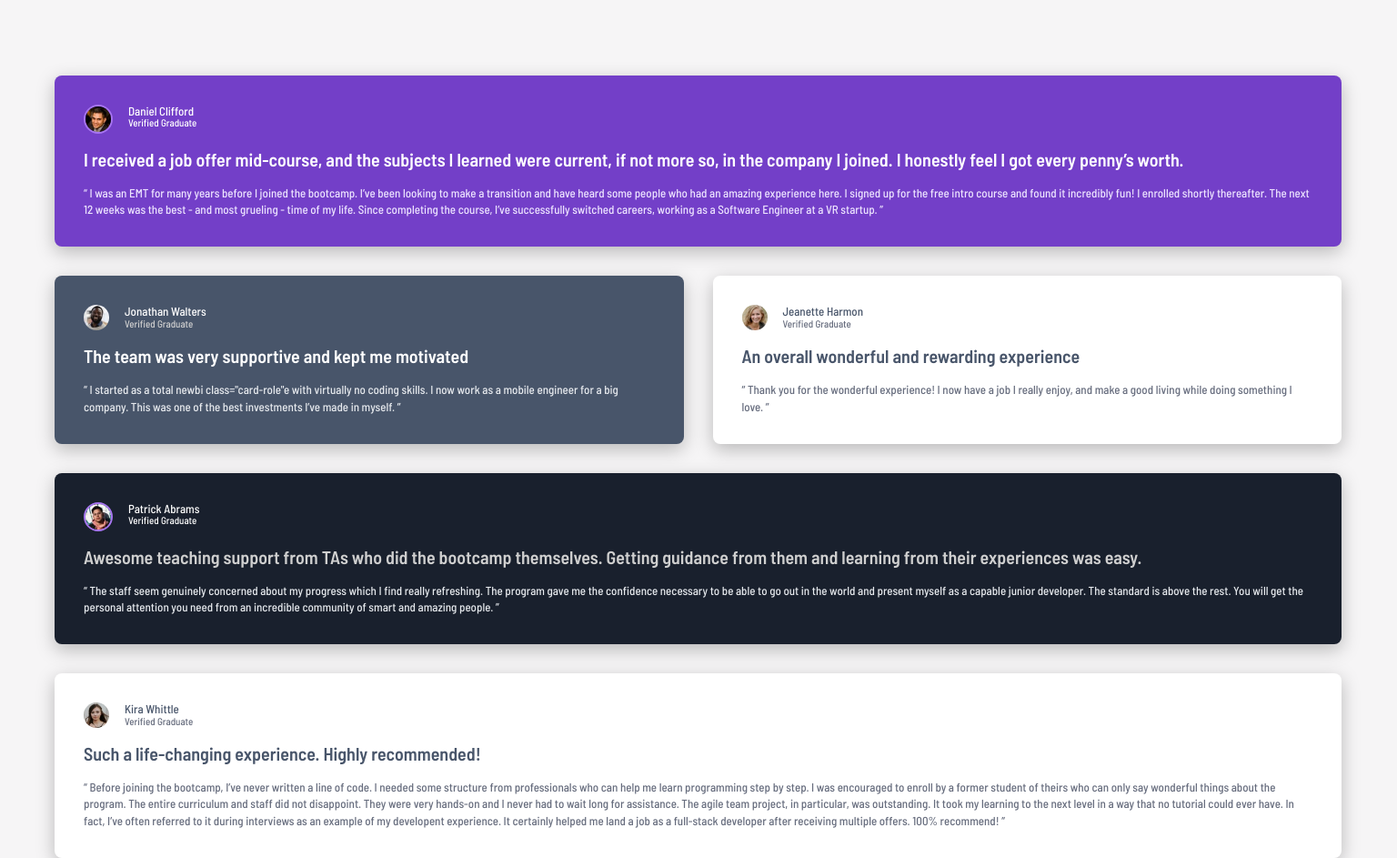
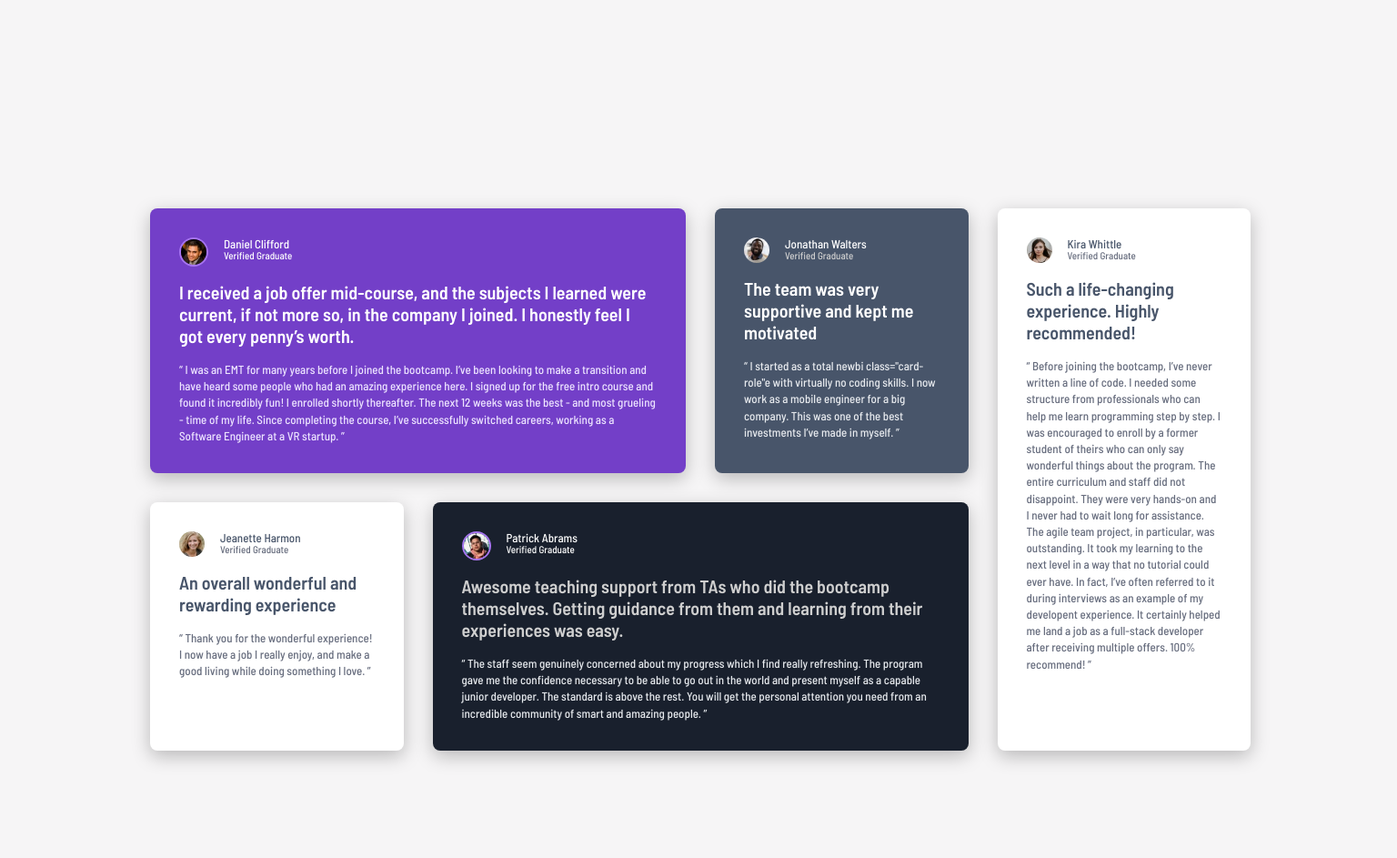
Before and after one commit to eman2point0/Testimonials, a plain HTML site: page index.html in a window 1536 px wide. Shown: the top 943 px of the page at 91% size. Drawn offline with Linux system fonts and the light colour scheme.

Commit message:
Desktop layout completed

```diff
--- a/style.css
+++ b/style.css
@@ -20,6 +20,7 @@
 /* -- Typography -- */
 html{
     background-color: #F6F5F6;
+    font-size: 13px;
 }
 
 .card1{
@@ -191,3 +192,31 @@ main{
         grid-area: 4 / 1 / 5 / 3;
     }
 }
+
+@media (min-width: 1440px) {
+    main{
+        grid-template-columns: repeat(4, 1fr);
+        grid-template-rows: repeat(2, auto);
+        margin: 229px 161px 218px 165px;
+    }
+
+    .card1{
+        grid-area: 1 / 1 / 2 / 3;
+    }
+
+    .card2{
+        grid-area: 1 / 3 / 2 / 4;
+    }
+
+    .card3{
+        grid-area: 2 / 1 / 3 / 2;
+    }
+
+    .card4{
+        grid-area: 2 / 2 / 3 / 4;
+    }
+
+    .card5{
+        grid-area: 1 / 4 / 3 / 5;
+    }
+}
```
